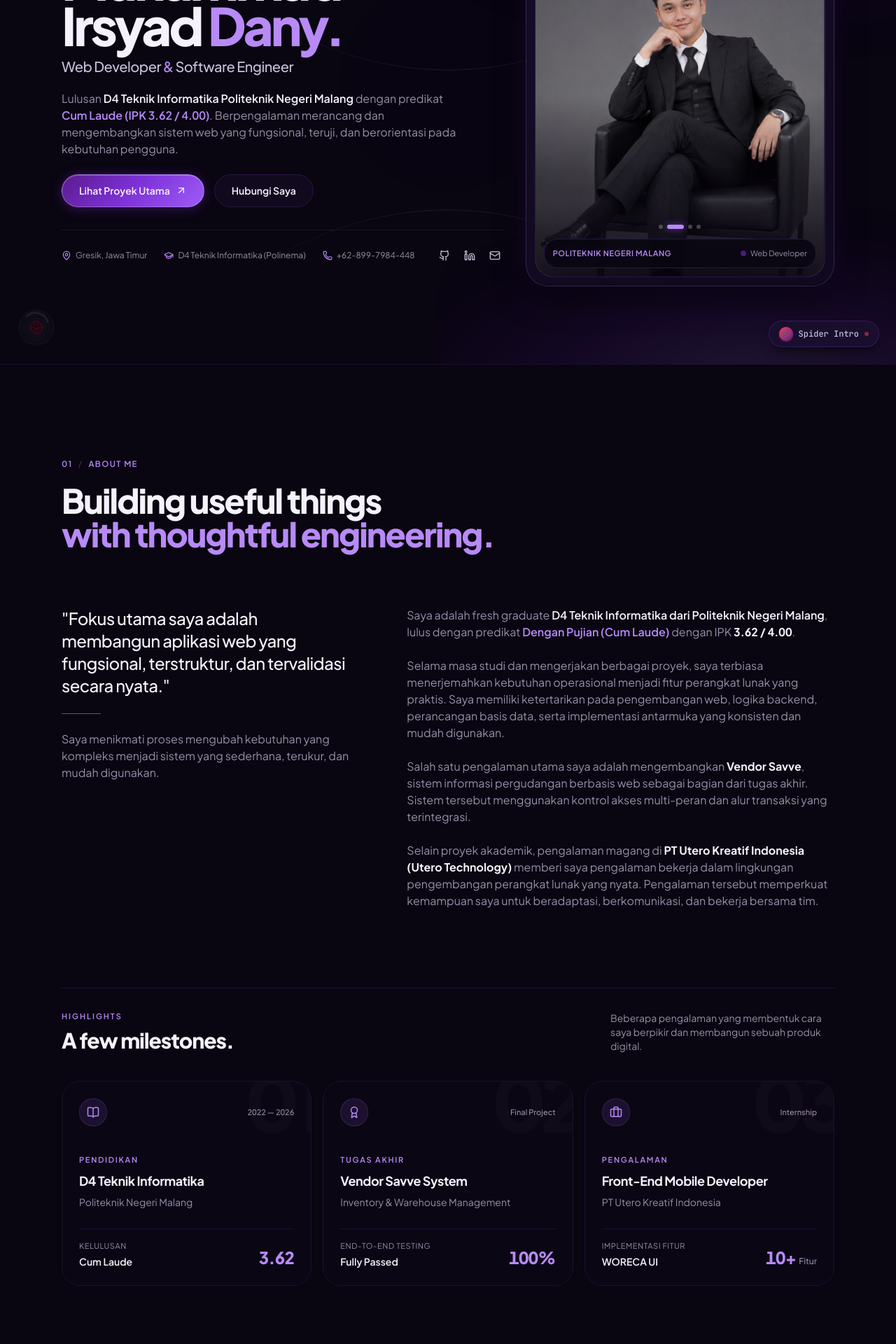
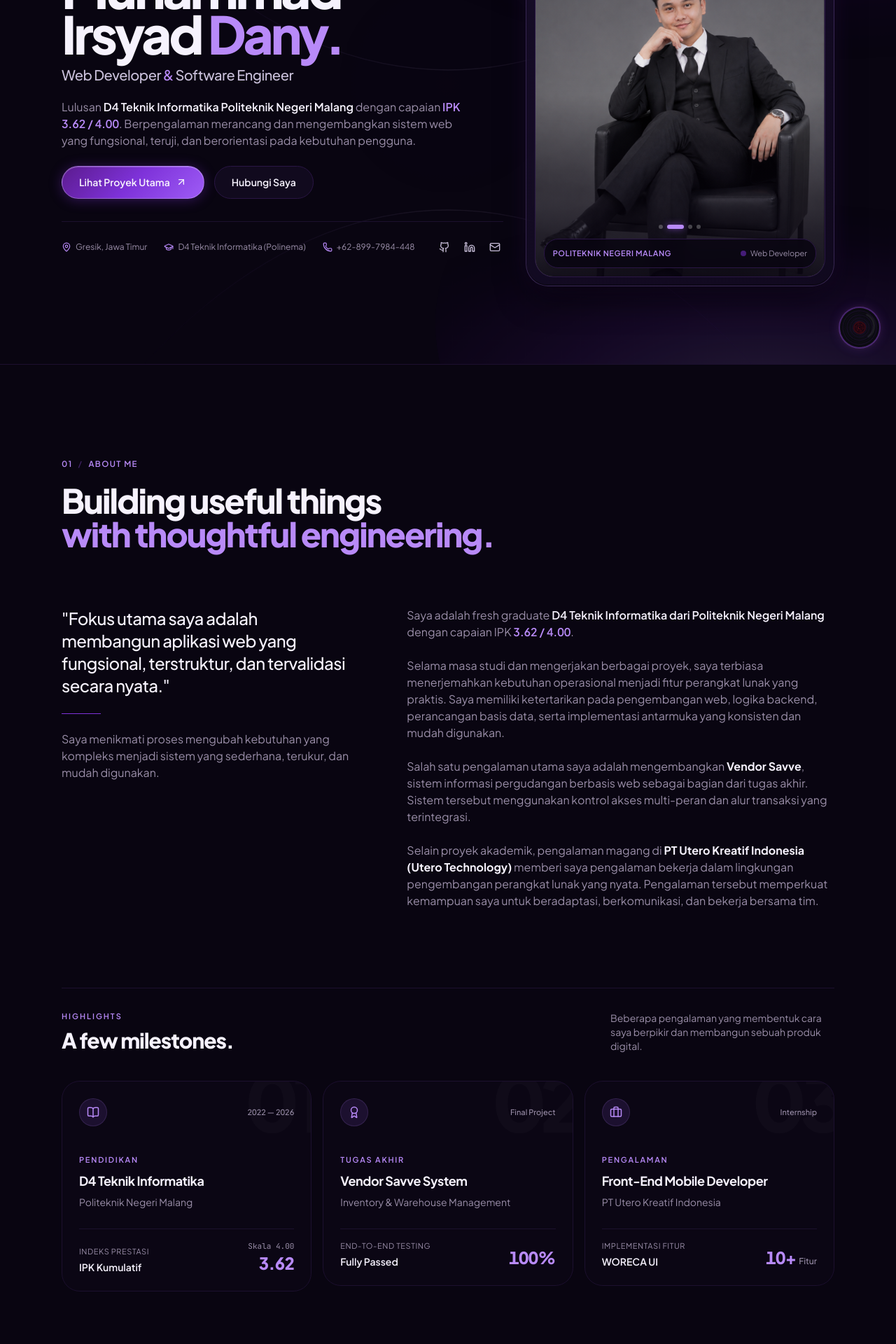
Before and after one commit to MuhammadIrsyadDany/irsyaddany-portfolio, a React (Vite) app: page / in a window 1280 px wide. Shown: the part 280-2200 px from the top of the page at 70% size. Built offline with nearby package versions, Linux system fonts and the light colour scheme.

Commit message:
style : new style

```diff
--- a/index.html
+++ b/index.html
@@ -23,14 +23,14 @@
     <meta property="og:type" content="website" />
     <meta property="og:url" content="https://irsyaddany.pages.dev" />
     <meta property="og:title" content="Muhammad Irsyad Dany — Web Developer" />
-    <meta property="og:description" content="Building scalable web applications and intelligent data-driven solutions. D4 Informatics Engineering graduate from State Polytechnic of Malang (Cum Laude)." />
+    <meta property="og:description" content="Building scalable web applications and intelligent data-driven solutions. D4 Informatics Engineering graduate from State Polytechnic of Malang (GPA 3.62 / 4.00)." />
     <meta property="og:image" content="https://irsyaddany.pages.dev/logo.png" />
 
     <!-- Twitter -->
     <meta property="twitter:card" content="summary_large_image" />
     <meta property="twitter:url" content="https://irsyaddany.pages.dev" />
     <meta property="twitter:title" content="Muhammad Irsyad Dany — Web Developer" />
-    <meta property="twitter:description" content="Building scalable web applications and intelligent data-driven solutions. D4 Informatics Engineering graduate from State Polytechnic of Malang (Cum Laude)." />
+    <meta property="twitter:description" content="Building scalable web applications and intelligent data-driven solutions. D4 Informatics Engineering graduate from State Polytechnic of Malang (GPA 3.62 / 4.00)." />
     <meta property="twitter:image" content="https://irsyaddany.pages.dev/logo.png" />
 
     <!-- Google Fonts: Plus Jakarta Sans & Spider-Man Display Fonts -->
--- a/src/App.tsx
+++ b/src/App.tsx
@@ -21,99 +21,99 @@ export const App: React.FC = () => {
   const [isPlaying, setIsPlaying] = useState(false);
   const audioRef = useRef<HTMLAudioElement | null>(null);
   const fadeRef = useRef<ReturnType<typeof setInterval> | null>(null);
-  const interactedRef = useRef(false);
+  const startedRef = useRef(false);
 
+  // Create audio element on mount
   useEffect(() => {
     const audio = new Audio(AUDIO_SRC);
     audio.loop = true;
     audio.volume = 0;
     audio.preload = 'auto';
     audioRef.current = audio;
+
+    // Attempt immediate autoplay (works if browser allows or user visited before)
+    audio.play().then(() => {
+      startedRef.current = true;
+      setIsPlaying(true);
+      doFadeIn(audio);
+    }).catch(() => {
+      // Browser blocked — fall back to first interaction
+      const resume = () => {
+        if (startedRef.current) return;
+        audio.volume = 0;
+        audio.play().then(() => {
+          startedRef.current = true;
+          setIsPlaying(true);
+          doFadeIn(audio);
+        }).catch(() => {});
+      };
+      window.addEventListener('click', resume, { once: true });
+      window.addEventListener('touchstart', resume, { once: true });
+      window.addEventListener('keydown', resume, { once: true });
+    });
+
     return () => {
       audio.pause();
       audio.src = '';
       audioRef.current = null;
     };
+  // eslint-disable-next-line react-hooks/exhaustive-deps
   }, []);
 
-  const fadeIn = useCallback((target = 0.55, ms = 1800) => {
-    const audio = audioRef.current;
-    if (!audio) return;
+  // Smooth fade in helper (works directly on audio element)
+  function doFadeIn(audio: HTMLAudioElement, target = 0.55, ms = 1800) {
     if (fadeRef.current) clearInterval(fadeRef.current);
     const steps = 40;
     const stepMs = ms / steps;
     const delta = target / steps;
     fadeRef.current = setInterval(() => {
-      if (!audioRef.current) return;
-      const next = Math.min(audioRef.current.volume + delta, target);
-      audioRef.current.volume = next;
+      const next = Math.min(audio.volume + delta, target);
+      audio.volume = next;
       if (next >= target && fadeRef.current) {
         clearInterval(fadeRef.current);
         fadeRef.current = null;
       }
     }, stepMs);
+  }
+
+  const fadeIn = useCallback(() => {
+    const audio = audioRef.current;
+    if (!audio) return;
+    doFadeIn(audio);
+  // eslint-disable-next-line react-hooks/exhaustive-deps
   }, []);
 
-  const startAudio = useCallback(() => {
-    if (interactedRef.current || isMuted) return;
+  const handleToggleMute = useCallback(() => {
     const audio = audioRef.current;
     if (!audio) return;
-    interactedRef.current = true;
-    audio.volume = 0;
-    audio.play().then(() => {
-      setIsPlaying(true);
-      fadeIn();
-    }).catch(() => {
-      interactedRef.current = false;
-    });
-  }, [isMuted, fadeIn]);
-
-  useEffect(() => {
-    const handler = () => startAudio();
-    window.addEventListener('mousemove', handler, { once: true });
-    window.addEventListener('click', handler, { once: true });
-    window.addEventListener('touchstart', handler, { once: true });
-    return () => {
-      window.removeEventListener('mousemove', handler);
-      window.removeEventListener('click', handler);
-      window.removeEventListener('touchstart', handler);
-    };
-  }, [startAudio]);
-
-  const handleToggleMute = useCallback(() => {
     if (!isMuted) {
+      // Mute instantly
+      if (fadeRef.current) clearInterval(fadeRef.current);
+      audio.volume = 0;
+      audio.pause();
       setIsMuted(true);
-      if (fadeRef.current) clearInterval(fadeRef.current);
-      if (audioRef.current) {
-        audioRef.current.volume = 0;
-        audioRef.current.pause();
-      }
     } else {
+      // Unmute with fade
       setIsMuted(false);
-      const audio = audioRef.current;
-      if (!audio) return;
-      if (!interactedRef.current) {
-        startAudio();
+      if (!startedRef.current) {
+        audio.play().then(() => {
+          startedRef.current = true;
+          setIsPlaying(true);
+          fadeIn();
+        }).catch(() => {});
       } else {
         audio.volume = 0;
         audio.play().catch(() => {});
         fadeIn();
       }
     }
-  }, [isMuted, fadeIn, startAudio]);
-
-  const handleReplayIntro = () => {
-    setShowIntro(true);
-  };
+  }, [isMuted, fadeIn]);
 
   return (
     <div className="min-h-screen bg-bg-base text-ink-primary relative selection:bg-violet-base/30 selection:text-violet-pale font-sans antialiased">
       <SpiderWelcome
         isOpen={showIntro}
         onClose={() => setShowIntro(false)}
-        isMuted={isMuted}
-        onToggleMute={handleToggleMute}
-        onFirstInteraction={startAudio}
       />
 
       <ScrollProgressBar />
@@ -130,6 +130,7 @@ export const App: React.FC = () => {
       </main>
       <Footer />
 
+      {/* Vinyl Player — bottom-right, shown after welcome screen */}
       {!showIntro && (
         <VinylPlayer
           isMuted={isMuted}
@@ -137,20 +138,6 @@ export const App: React.FC = () => {
           onToggleMute={handleToggleMute}
         />
       )}
-
-      <div className="fixed bottom-6 right-6 z-40">
-        <button
-          onClick={handleReplayIntro}
-          aria-label="Replay Spider-Man Welcome Animation"
-          className="group relative flex items-center gap-2 px-3.5 py-2 rounded-full bg-bg-raised/85 hover:bg-bg-overlay border border-violet-base/30 hover:border-violet-bright backdrop-blur-md shadow-lg shadow-black/40 text-xs font-mono text-ink-secondary hover:text-white transition-all duration-300 hover:scale-105"
-        >
-          <div className="w-5 h-5 rounded-full bg-gradient-to-br from-rose-500 to-violet-deep flex items-center justify-center text-white text-2xs shadow-sm shadow-rose-500/50 group-hover:rotate-12 transition-transform">
-            🕸️
-          </div>
-          <span className="hidden sm:inline font-medium">Spider Intro</span>
-          <span className="w-1.5 h-1.5 rounded-full bg-rose-500 animate-pulse" />
-        </button>
-      </div>
     </div>
   );
 };
--- a/src/components/AboutSection.tsx
+++ b/src/components/AboutSection.tsx
@@ -61,13 +61,9 @@ export const AboutSection: React.FC = () => {
                 Saya adalah fresh graduate{' '}
                 <strong className="text-ink-primary font-semibold">
                   D4 Teknik Informatika dari Politeknik Negeri Malang
-                </strong>
-                , lulus dengan predikat{' '}
-                <span className="text-violet-light font-semibold">
-                  Dengan Pujian (Cum Laude)
-                </span>{' '}
-                dengan IPK{' '}
-                <strong className="text-ink-primary tabular-nums">
+                </strong>{' '}
+                dengan capaian IPK{' '}
+                <strong className="text-violet-light font-semibold tabular-nums">
                   3.62 / 4.00
                 </strong>
                 .
@@ -213,17 +209,20 @@ export const AboutSection: React.FC = () => {
         <div className="mt-7 pt-4 border-t border-border-faint flex items-end justify-between gap-4">
           <div>
             <p className="text-2xs uppercase tracking-wider text-ink-muted">
-              Kelulusan
+              Indeks Prestasi
             </p>
 
             <p className="mt-1 text-sm font-semibold text-ink-primary">
-              Cum Laude
+              IPK Kumulatif
             </p>
           </div>
 
-          <p className="text-2xl font-black tracking-tight text-violet-light tabular-nums">
-            3.62
-          </p>
+          <div className="text-right">
+            <span className="text-2xs text-ink-muted block font-mono">Skala 4.00</span>
+            <p className="text-2xl font-black tracking-tight text-violet-light tabular-nums">
+              3.62
+            </p>
+          </div>
         </div>
       </div>
     </div>
--- a/src/components/AchievementsSection.tsx
+++ b/src/components/AchievementsSection.tsx
@@ -44,8 +44,8 @@ export const AchievementsSection: React.FC = () => {
           </Animate>
         </div>
 
-        {/* Part 1: Academic Honors (2-Column Cards) */}
-        <StaggerGroup className="grid grid-cols-1 md:grid-cols-2 gap-6 mb-16">
+        {/* Part 1: Academic & Capstone Honors */}
+        <StaggerGroup className={achievements.length > 1 ? "grid grid-cols-1 md:grid-cols-2 gap-6 mb-16" : "max-w-2xl mb-16"}>
           {achievements.map((ach, i) => (
             <Animate key={ach.id} variants={scaleIn} custom={i}>
             <div
--- a/src/components/HeroSection.tsx
+++ b/src/components/HeroSection.tsx
@@ -118,9 +118,9 @@ export const HeroSection: React.FC = () => {
               <strong className="text-ink-primary font-semibold">
                 D4 Teknik Informatika Politeknik Negeri Malang
               </strong>{" "}
-              dengan predikat{" "}
+              dengan capaian{" "}
               <span className="text-violet-light font-semibold tabular-nums">
-                Cum Laude (IPK 3.62 / 4.00)
+                IPK 3.62 / 4.00
               </span>
               . Berpengalaman merancang dan mengembangkan sistem web yang fungsional,
               teruji, dan berorientasi pada kebutuhan pengguna.
@@ -263,7 +263,7 @@ export const HeroSection: React.FC = () => {
                       </button>
                     </div>
 
-                    {/* Bottom Area: Minimalist Indicator Dots & Cum Laude Badge */}
+                    {/* Bottom Area: Minimalist Indicator Dots & Academic Badge */}
                     <div className="absolute bottom-3 left-3 right-3 z-20 space-y-2.5">
 
                       {/* Minimalist Sliding Indicator Dots (Tanpa teks label) */}
@@ -281,7 +281,7 @@ export const HeroSection: React.FC = () => {
                         ))}
                       </div>
 
-                      {/* Cum Laude Badge */}
+                      {/* Academic Info Badge */}
                       <div className="rounded-xl p-3 flex items-center justify-between bg-bg-base/85 backdrop-blur-md border border-border-subtle shadow-lg">
                         <div>
                           <p className="text-2xs uppercase tracking-wider font-semibold text-violet-light">
--- a/src/components/SpiderWelcome.tsx
+++ b/src/components/SpiderWelcome.tsx
@@ -1,21 +1,15 @@
 import React, { useState, useEffect, useRef, useCallback } from 'react';
 import { motion, AnimatePresence } from 'framer-motion';
-import { Volume2, VolumeX, ChevronRight, ShieldCheck, Code2, Globe } from 'lucide-react';
+import { ChevronRight, ShieldCheck, Code2, Globe } from 'lucide-react';
 
 interface SpiderWelcomeProps {
   isOpen?: boolean;
   onClose?: () => void;
-  isMuted?: boolean;
-  onToggleMute?: () => void;
-  onFirstInteraction?: () => void;
 }
 
 export const SpiderWelcome: React.FC<SpiderWelcomeProps> = ({
   isOpen = true,
   onClose,
-  isMuted = false,
-  onToggleMute,
-  onFirstInteraction,
 }) => {
   const [progress, setProgress] = useState(0);
   const [exitPhase, setExitPhase] = useState<'idle' | 'exiting'>('idle');
@@ -248,30 +242,14 @@ export const SpiderWelcome: React.FC<SpiderWelcomeProps> = ({
             filter: 'blur(16px)',
             transition: { duration: 0.5, ease: [0.22, 1, 0.36, 1] },
           }}
-          onMouseMove={(e) => { handleMouseMove(e); onFirstInteraction?.(); }}
+          onMouseMove={handleMouseMove}
           onMouseLeave={handleMouseLeave}
-          onClick={() => onFirstInteraction?.()}
           className="fixed inset-0 z-[99999] flex flex-col justify-between items-center overflow-hidden bg-bg-base select-none px-6 py-6 sm:py-8"
         >
           {/* Canvas Spider-Man Web Motif Background */}
           <canvas ref={canvasRef} className="absolute inset-0 w-full h-full pointer-events-none" />
 
-          {/* ========================================================================= */}
-          {/* TOP CONTROLS (AUDIO ONLY)                                                  */}
-          {/* ========================================================================= */}
-          <header className="relative z-20 w-full max-w-6xl mx-auto flex items-center justify-end">
-            <button
-              onClick={(e) => {
-                e.stopPropagation();
-                onToggleMute?.();
-              }}
-              className="px-3.5 py-1.5 rounded-full border border-violet-base/40 bg-bg-surface/75 backdrop-blur-md text-ink-secondary hover:text-white hover:border-violet-bright transition-all flex items-center gap-1.5 text-xs font-mono cursor-pointer shadow-sm"
-              title="Toggle Music"
-            >
-              {isMuted ? <VolumeX size={13} className="text-ink-muted" /> : <Volume2 size={13} className="text-violet-light" />}
-              <span className="hidden sm:inline">{isMuted ? 'MUTED' : 'MUSIC ON'}</span>
-            </button>
-          </header>
+          {/* No top controls — audio managed globally */}
 
           {/* ========================================================================= */}
           {/* CENTER HERO: REFINED HORIZONTAL NAME & CLEAN TYPOGRAPHY                    */}
--- a/src/components/VinylPlayer.tsx
+++ b/src/components/VinylPlayer.tsx
@@ -51,13 +51,13 @@ export const VinylPlayer: React.FC<VinylPlayerProps> = ({
 
   return (
     <div
-      className="fixed bottom-6 left-6 z-40 select-none"
+      className="fixed bottom-6 right-6 z-40 select-none"
       onMouseEnter={() => setHovered(true)}
       onMouseLeave={() => setHovered(false)}
     >
       <motion.div
         className="relative flex items-end gap-3"
-        initial={{ opacity: 0, x: -30 }}
+        initial={{ opacity: 0, x: 30 }}
         animate={{ opacity: 1, x: 0 }}
         transition={{ duration: 0.6, delay: 0.4, ease: [0.22, 1, 0.36, 1] }}
       >
@@ -66,9 +66,9 @@ export const VinylPlayer: React.FC<VinylPlayerProps> = ({
           {hovered && (
             <motion.div
               key="vinyl-label"
-              initial={{ opacity: 0, x: -10, scale: 0.9 }}
+              initial={{ opacity: 0, x: 10, scale: 0.9 }}
               animate={{ opacity: 1, x: 0, scale: 1 }}
-              exit={{ opacity: 0, x: -8, scale: 0.92 }}
+              exit={{ opacity: 0, x: 8, scale: 0.92 }}
               transition={{ duration: 0.22 }}
               className="mb-1 bg-bg-raised/90 backdrop-blur-md border border-violet-base/30 rounded-xl px-3.5 py-2.5 shadow-lg shadow-black/40 min-w-[140px]"
             >
@@ -210,18 +210,18 @@ export const VinylPlayer: React.FC<VinylPlayerProps> = ({
               </motion.div>
             )}
           </AnimatePresence>
-        </div>
-      </motion.div>
 
           {/* Muted badge dot */}
           {isMuted && (
             <motion.div
               initial={{ scale: 0 }}
               animate={{ scale: 1 }}
-          className="absolute -top-1 -right-1 w-3 h-3 rounded-full bg-rose-500 border border-bg-base flex items-center justify-center"
+              className="absolute -top-1 -right-1 w-3.5 h-3.5 rounded-full bg-rose-500 border-2 border-bg-base flex items-center justify-center pointer-events-none"
               title="Muted"
             />
           )}
         </div>
+      </motion.div>
+    </div>
   );
 };
--- a/src/data/achievements.ts
+++ b/src/data/achievements.ts
@@ -1,19 +1,6 @@
 import { Achievement } from '../types/portfolio';
 
 export const achievements: Achievement[] = [
-  {
-    id: 'cum-laude',
-    title: 'Cum Laude Graduate',
-    subtitle: 'State Polytechnic of Malang (Polinema)',
-    year: '2026',
-    description: 'Graduated with Honors (Cum Laude) from the D4 Informatics Engineering program, achieving a cumulative GPA of 3.62 / 4.00 on August 29, 2026.',
-    metrics: [
-      { label: 'Cumulative GPA', value: '3.62 / 4.00' },
-      { label: 'Honor Status', value: 'Cum Laude' },
-      { label: 'Degree', value: 'D4 Informatics Eng.' }
-    ],
-    image: '/images/achievements/cum-laude.jpg'
-  },
   {
     id: 'thesis-validation',
     title: 'Thesis System Validation',
--- a/src/data/personal.ts
+++ b/src/data/personal.ts
@@ -7,7 +7,7 @@ export interface PersonalInfo {
   linkedin: string;
   education: string;
   gpa: string;
-  honor: string;
+  honor?: string;
 }
 
 export const personalInfo: PersonalInfo = {
@@ -19,5 +19,4 @@ export const personalInfo: PersonalInfo = {
   linkedin: 'https://linkedin.com/in/muhammadirsyaddany',
   education: 'State Polytechnic of Malang (Polinema)',
   gpa: '3.62 / 4.00',
-  honor: 'Cum Laude',
 };
```
Lines whose indentation alone changed are shown as unchanged.
